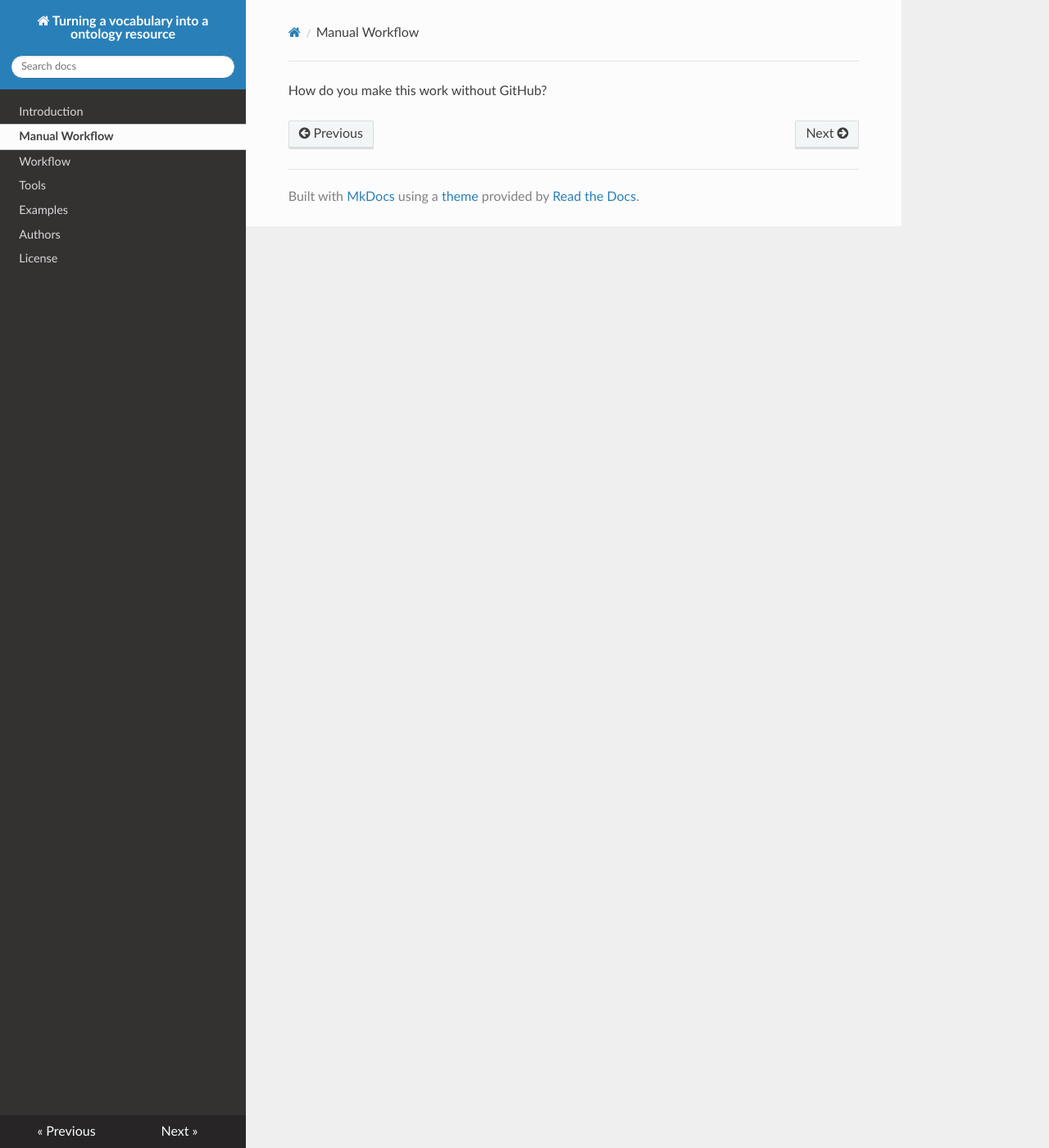
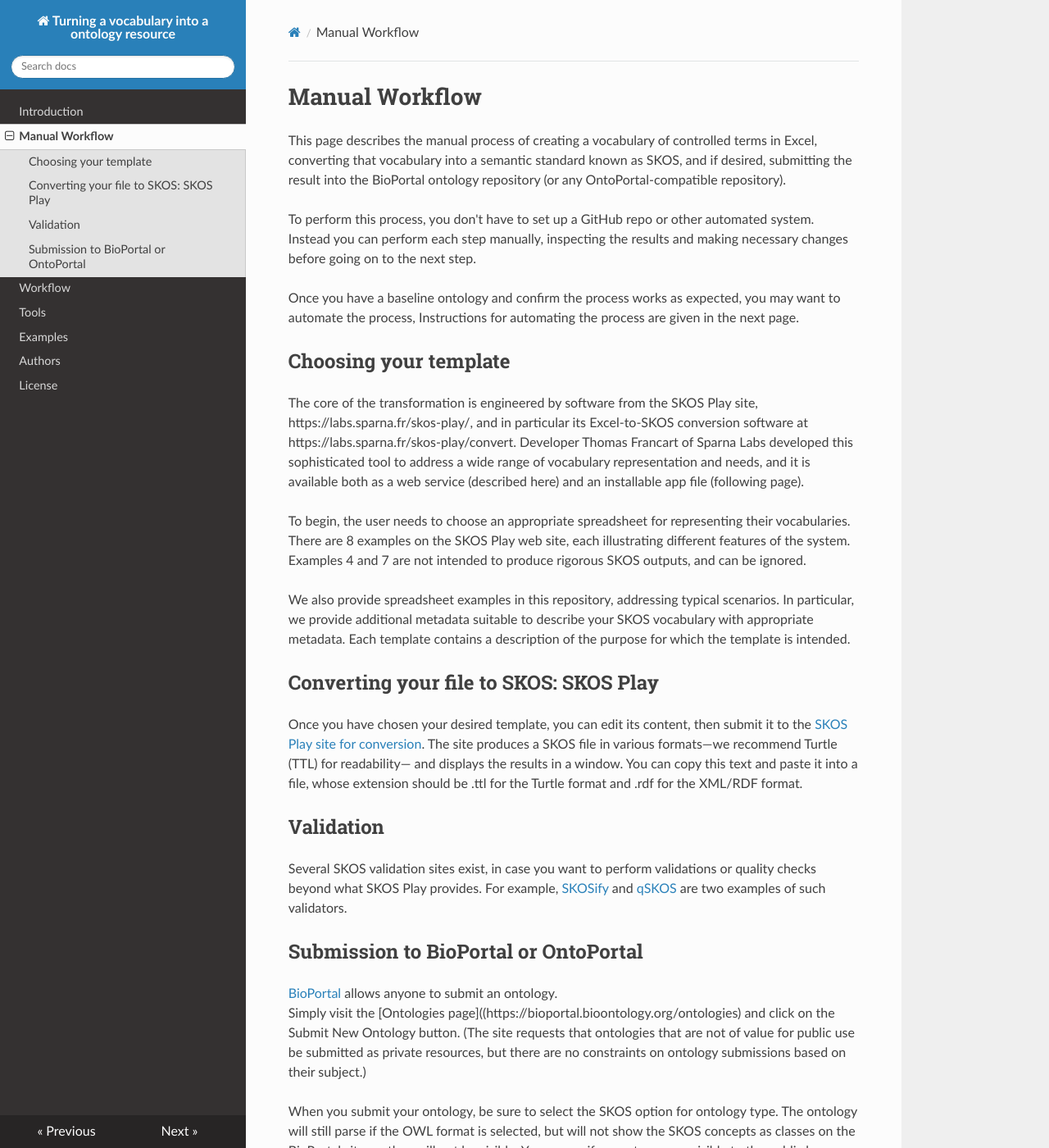
Before and after one commit to fair-data-collective/excel2rdf-site, an MkDocs documentation site: the page built from docs/ManualWorkflow.md, in a window 1280 px wide and 1400 px high. Shown: the whole window at 82% size. Built offline with MkDocs 1.6.1, drawn with Linux system fonts in a browser that asks for light colours; nearby versions of some CDN libraries; some of the changed text lies outside the part shown.

Commit message:
created the manual workflow

```diff
--- a/docs/ManualWorkflow.md
+++ b/docs/ManualWorkflow.md
@@ -1 +1,60 @@
-How do you make this work without GitHub?
+# Manual Workflow
+
+This page describes the manual process of creating a vocabulary of controlled terms in Excel,
+converting that vocabulary into a semantic standard known as SKOS,
+and if desired, submitting the result into the BioPortal ontology repository (or any OntoPortal-compatible repository).
+
+To perform this process, you don't have to set up a GitHub repo or other automated system.
+Instead you can perform each step manually, inspecting the results and making necessary changes
+before going on to the next step.
+
+Once you have a baseline ontology and confirm the process works as expected,
+you may want to automate the process,
+Instructions for automating the process are given in the next page.
+
+## Choosing your template
+
+The core of the transformation is engineered by software from the SKOS Play site, https://labs.sparna.fr/skos-play/,
+and in particular its Excel-to-SKOS conversion software at https://labs.sparna.fr/skos-play/convert.
+Developer Thomas Francart of Sparna Labs developed this sophisticated tool
+to address a wide range of vocabulary representation and needs,
+and it is available both as a web service (described here) and an installable app file (following page).
+
+To begin, the user needs to choose an appropriate spreadsheet for representing their vocabularies.
+There are 8 examples on the SKOS Play web site, each illustrating different features of the system.
+Examples 4 and 7 are not intended to produce rigorous SKOS outputs, and can be ignored.
+
+We also provide spreadsheet examples in this repository, addressing typical scenarios.
+In particular, we provide additional metadata suitable to describe your SKOS vocabulary with appropriate metadata.
+Each template contains a description of the purpose for which the template is intended.
+
+## Converting your file to SKOS: SKOS Play
+
+Once you have chosen your desired template, you can edit its content,
+then submit it to the [SKOS Play site for conversion](https://labs.sparna.fr/skos-play/convert).
+The site produces a SKOS file in various formats—we recommend Turtle (TTL) for readability—
+and displays the results in a window.
+You can copy this text and paste it into a file, whose extension should be .ttl for the Turtle format
+and .rdf for the XML/RDF format.
+
+## Validation
+
+Several SKOS validation sites exist, in case you want to perform validations or quality checks beyond what SKOS Play provides.
+For example, [SKOSify](https://github.com/NatLibFi/Skosify) and [qSKOS](https://github.com/cmader/qSKOS) are two examples of such validators.
+
+## Submission to BioPortal or OntoPortal
+
+[BioPortal](https://bioportal.bioontology.org) allows anyone to submit an ontology.
+Simply visit the [Ontologies page]((https://bioportal.bioontology.org/ontologies) and click on the Submit New Ontology button.
+(The site requests that ontologies that are not of value for public use be submitted as private resources,
+but there are no constraints on ontology submissions based on their subject.)
+
+When you submit your ontology, be sure to select the SKOS option for ontology type.
+The ontology will still parse if the OWL format is selected, but will not show the SKOS concepts as classes on the BioPortal site,
+so they will not be visible.
+You can verify your terms are visible to the public by visiting the Classes tab and viewing the tree that's shown in that tab.
+
+If you want your ontology to be visible to the CEDAR system, and your ontology Viewing Restrictions field is set to private,
+you will have to explicitly give CEDAR permissions to access it.
+To do so, enter `cedar`, `cedar-mjd`, `cedar-test`, and `cedar-public` in the Viewing Restrictions field for those accounts.
+It takes as many as 7 hours for the ontology to be detected in CEDAR once it is published by BioPortal.
```
